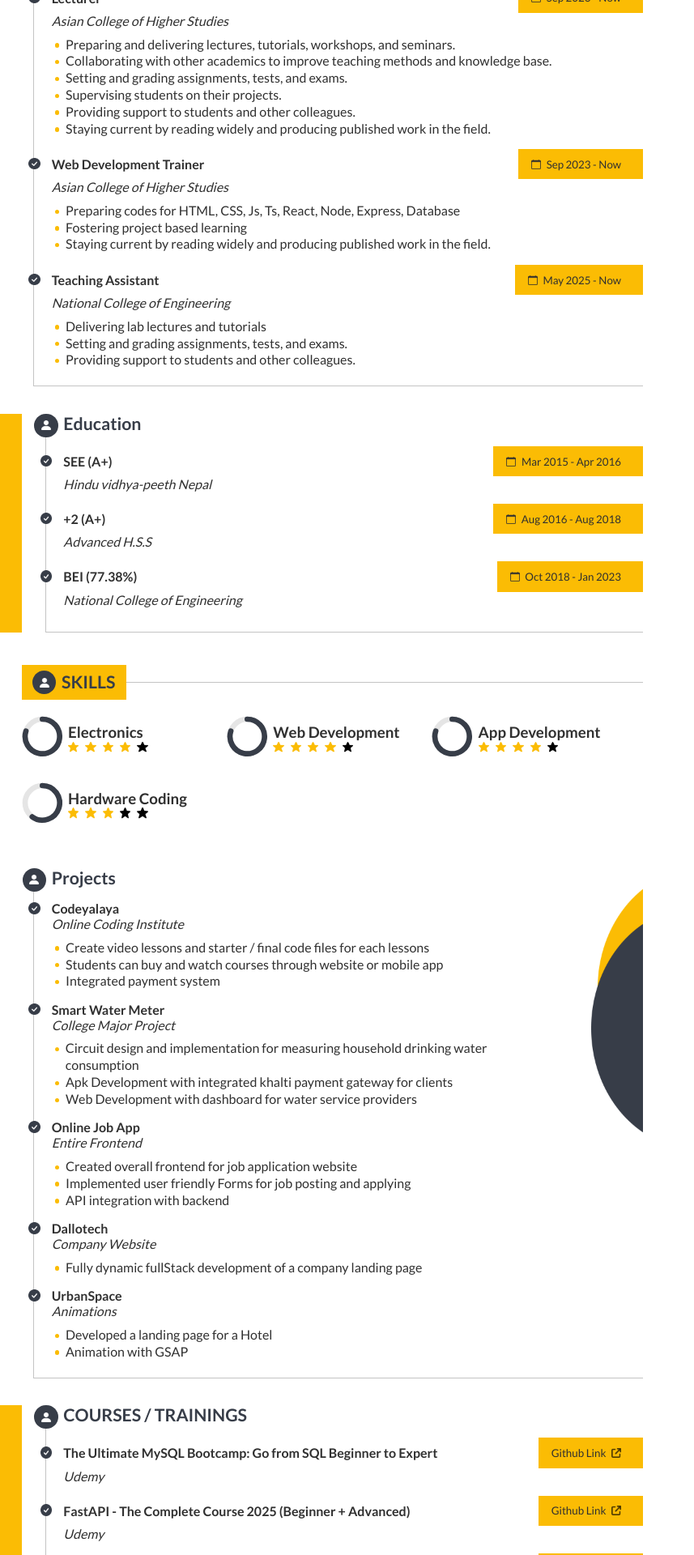
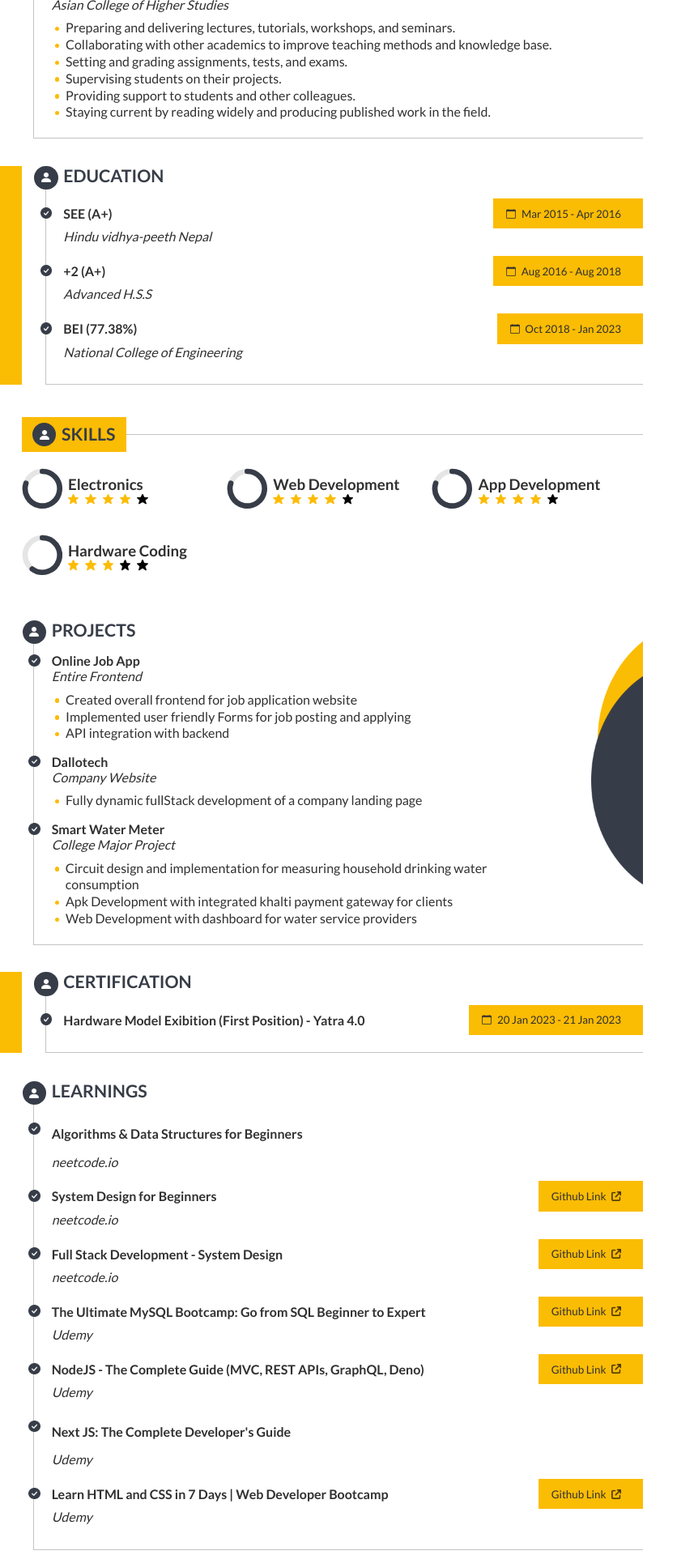
Before and after one commit to bidursapkota00/next-resume, a Next.js app: page / in a window 1280 px wide. Shown: the part 880-2800 px from the top of the page at 81% size, without its empty margins (0-857 px from the left). Built offline with nearby package versions, Linux system fonts and the light colour scheme.

Commit message:
optimizing for developer resume

```diff
--- a/src/app/data.js
+++ b/src/app/data.js
@@ -1,3 +1,17 @@
+function About() {
+  return (
+    <>
+      <b>Electronics, Communication, and Information Engineer</b> with strong
+      expertise in Web and Mobile app development, embedded systems, and{" "}
+      <b>Full-stack solutions</b>. Possess a solid foundation in{" "}
+      <b>Data Structures & Algorithms</b> and <b>System Design</b>. Previously
+      worked as a <b>Web Developer at Dallotech</b>, where I built dynamic,
+      responsive websites using <b>Node.js, Next.js</b>, GSAP, and integrated
+      APIs to deliver seamless user experiences.
+    </>
+  );
+}
+
 export const data = {
   name: "BIDUR SAPKOTA",
   fb: "https://www.facebook.com/bdur.sapkota",
@@ -8,8 +22,9 @@ export const data = {
   // job: "Lecturer",
   job: "",
   profile: "/profile3.png",
-  about:
-    "Electronics, Communication and Information Engineering graduate with strong expertise in web and app development, embedded systems, and full-stack solutions. Currently working as a Lecturer at Asian College of Higher Studies, with a solid foundation in academic instruction and student mentorship. Previously served as a Web Developer at Dallotech, delivering dynamic, responsive websites using Next.js, GSAP, and API integrations. Demonstrated proficiency in building impactful projects such as a Smart Water Meter with payment integration and a Job Application platform. Backed by diverse training in FastAPI, Next.js, MySQL, and Flutter, and recognized for excellence with a first-place award at the Yatra 4.0 Hardware Model Exhibition. Passionate about IoT, ethical hacking, and continuously exploring cutting-edge tech to solve real-world problems",
+  about: <About />,
+  // "<b>Electronics, Communication, and Information Engineer</b> with strong expertise in web and mobile app development, embedded systems, and <b>full-stack solutions</b>. Possess a solid foundation in <b>Data Structures & Algorithms</b> and <b>System Design</b>. Previously worked as a <b>Web Developer at Dallotech</b>, where I built dynamic, responsive websites using <b>Node.js, Next.js</b>, GSAP, and integrated APIs to deliver seamless user experiences",
+  // "Electronics, Communication and Information Engineering graduate with strong expertise in web and app development, embedded systems, and full-stack solutions. Currently working as a Lecturer at Asian College of Higher Studies, with a solid foundation in academic instruction and student mentorship. Previously served as a Web Developer at Dallotech, delivering dynamic, responsive websites using Next.js, GSAP, and API integrations. Demonstrated proficiency in building impactful projects such as a Smart Water Meter with payment integration and a Job Application platform. Backed by diverse training in FastAPI, Next.js, MySQL, and Flutter, and recognized for excellence with a first-place award at the Yatra 4.0 Hardware Model Exhibition. Passionate about IoT, ethical hacking, and continuously exploring cutting-edge tech to solve real-world problems",
   // "Lecturer at Asian College of Higher Studies. Previously worked as a web developer, specializing in modern JavaScript frameworks and scalable applications. Graduated in Electronics, Communication, and Information Engineering, combining technical expertise with a commitment to education and innovation. Adept at mentoring students, developing curriculum, and bridging the gap between theoretical concepts and real-world applications.",
   phone: "9865711881",
   email: "bidursapkota00@gmail.com",
@@ -29,6 +44,17 @@ export const data = {
       endDate: "Jun 2022",
     },
     {
+      jobTitle: "Web Development Trainer",
+      organization: "Asian College of Higher Studies",
+      description: [
+        "Preparing codes for HTML, CSS, Js, Ts, React, Node, Express, Database",
+        "Fostering project based learning",
+        "Staying current by reading widely and producing published work in the field.",
+      ],
+      startDate: "Sep 2023",
+      endDate: "Now",
+    },
+    {
       jobTitle: "Lecturer",
       organization: "Asian College of Higher Studies",
       description: [
@@ -42,28 +68,18 @@ export const data = {
       startDate: "Sep 2023",
       endDate: "Now",
     },
-    {
-      jobTitle: "Web Development Trainer",
-      organization: "Asian College of Higher Studies",
-      description: [
-        "Preparing codes for HTML, CSS, Js, Ts, React, Node, Express, Database",
-        "Fostering project based learning",
-        "Staying current by reading widely and producing published work in the field.",
-      ],
-      startDate: "Sep 2023",
-      endDate: "Now",
-    },
-    {
-      jobTitle: "Teaching Assistant",
-      organization: "National College of Engineering",
-      description: [
-        "Delivering lab lectures and tutorials",
-        "Setting and grading assignments, tests, and exams.",
-        "Providing support to students and other colleagues.",
-      ],
-      startDate: "May 2025",
-      endDate: "Now",
-    },
+
+    // {
+    //   jobTitle: "Teaching Assistant",
+    //   organization: "National College of Engineering",
+    //   description: [
+    //     "Delivering lab lectures and tutorials",
+    //     "Setting and grading assignments, tests, and exams.",
+    //     "Providing support to students and other colleagues.",
+    //   ],
+    //   startDate: "May 2025",
+    //   endDate: "Now",
+    // },
   ],
   education: [
     {
@@ -92,26 +108,17 @@ export const data = {
     { name: "Hardware Coding", rating: 3 },
   ],
   projects: [
-    {
-      title: "Codeyalaya",
-      expertise: "Online Coding Institute",
-      description: [
-        "Create video lessons and starter / final code files for each lessons",
-        "Students can buy and watch courses through website or mobile app",
-        "Integrated payment system",
-      ],
-      link: "https://github.com/bidursapkota00/codeyalaya-web-frontend",
-    },
-    {
-      title: "Smart Water Meter",
-      expertise: "College Major Project",
-      description: [
-        "Circuit design and implementation for measuring household drinking water consumption",
-        "Apk Development with integrated khalti payment gateway for clients",
-        "Web Development with dashboard for water service providers",
-      ],
-      link: "https://github.com/bidursapkota00/Major-Project",
-    },
+    // {
+    //   title: "Codeyalaya",
+    //   expertise: "Online Coding Institute",
+    //   description: [
+    //     "Create video lessons and starter / final code files for each lessons",
+    //     "Students can buy and watch courses through website or mobile app",
+    //     "Integrated payment system",
+    //   ],
+    //   link: "https://github.com/bidursapkota00/codeyalaya-web-frontend",
+    // },
+
     {
       title: "Online Job App",
       expertise: "Entire Frontend",
@@ -131,41 +138,35 @@ export const data = {
       link: "https://dallotech.com/",
     },
     {
-      title: "UrbanSpace",
-      expertise: "Animations",
+      title: "Smart Water Meter",
+      expertise: "College Major Project",
       description: [
-        "Developed a landing page for a Hotel",
-        "Animation with GSAP",
+        "Circuit design and implementation for measuring household drinking water consumption",
+        "Apk Development with integrated khalti payment gateway for clients",
+        "Web Development with dashboard for water service providers",
       ],
-      link: "https://urbanspace.com.np/",
+      link: "https://github.com/bidursapkota00/Major-Project",
     },
+    // {
+    //   title: "UrbanSpace",
+    //   expertise: "Animations",
+    //   description: [
+    //     "Developed a landing page for a Hotel",
+    //     "Animation with GSAP",
+    //   ],
+    //   link: "https://urbanspace.com.np/",
+    // },
   ],
   trainings: [
     {
-      title: "The Ultimate MySQL Bootcamp: Go from SQL Beginner to Expert",
-      organization: "Udemy",
-      github: "https://github.com/bidursapkota00/sql",
+      title: "Algorithms & Data Structures for Beginners",
+      organization: "neetcode.io",
+      github: "",
     },
     {
-      title: "FastAPI - The Complete Course 2025 (Beginner + Advanced)",
-      organization: "Udemy",
-      github: "https://github.com/bidursapkota00/fastapi",
-    },
-    {
-      title: "Build a Backend REST API with Python & Django - Advanced",
-      organization: "Udemy",
-      github:
-        "https://github.com/bidursapkota00/Build-a-Backend-REST-API-with-Python-Django---Advanced",
-    },
-    {
-      title: "The Ultimate Java Mastery Series",
-      organization: "codewithmosh.com",
-      github: "https://github.com/bidursapkota00/java-mastery",
-    },
-    {
-      title: "Next Auth V5 - Advanced Guide",
-      organization: "Youtube",
-      github: "https://github.com/bidursapkota00/next-auth-v5-advanced-guide",
+      title: "System Design for Beginners",
+      organization: "neetcode.io",
+      github: "https://github.com/bidursapkota00/System-Design-for-Beginners",
     },
     {
       title: "Full Stack Development - System Design",
@@ -174,21 +175,9 @@ export const data = {
         "https://github.com/bidursapkota00/full-stack-development---system-design",
     },
     {
-      title: "System Design for Beginners",
-      organization: "neetcode.io",
-      github: "https://github.com/bidursapkota00/System-Design-for-Beginners",
-    },
-    {
-      title: "Build Responsive Real-World Websites with HTML and CSS",
+      title: "The Ultimate MySQL Bootcamp: Go from SQL Beginner to Expert",
       organization: "Udemy",
-      github:
-        "https://github.com/bidursapkota00/Build-Responsive-Real-World-Websites-with-HTML-and-CSS",
-    },
-    {
-      title: "Learn HTML and CSS in 7 Days | Web Developer Bootcamp",
-      organization: "Udemy",
-      github:
-        "https://github.com/bidursapkota00/Learn-HTML-and-CSS-in-7-Days---Web-Developer-Bootcamp",
+      github: "https://github.com/bidursapkota00/sql",
     },
     {
       title: "NodeJS - The Complete Guide (MVC, REST APIs, GraphQL, Deno)",
@@ -202,15 +191,49 @@ export const data = {
       github: "",
     },
     {
-      title: "Flutter & Dart - The Complete Guide",
+      title: "Learn HTML and CSS in 7 Days | Web Developer Bootcamp",
       organization: "Udemy",
-      github: "",
+      github:
+        "https://github.com/bidursapkota00/Learn-HTML-and-CSS-in-7-Days---Web-Developer-Bootcamp",
     },
-    {
-      title: "Basic Python",
-      organization: "Tech Axis",
-      github: "",
-    },
+    // {
+    //   title: "FastAPI - The Complete Course 2025 (Beginner + Advanced)",
+    //   organization: "Udemy",
+    //   github: "https://github.com/bidursapkota00/fastapi",
+    // },
+    // {
+    //   title: "Build a Backend REST API with Python & Django - Advanced",
+    //   organization: "Udemy",
+    //   github:
+    //     "https://github.com/bidursapkota00/Build-a-Backend-REST-API-with-Python-Django---Advanced",
+    // },
+    // {
+    //   title: "The Ultimate Java Mastery Series",
+    //   organization: "codewithmosh.com",
+    //   github: "https://github.com/bidursapkota00/java-mastery",
+    // },
+    // {
+    //   title: "Next Auth V5 - Advanced Guide",
+    //   organization: "Youtube",
+    //   github: "https://github.com/bidursapkota00/next-auth-v5-advanced-guide",
+    // },
+    // {
+    //   title: "Build Responsive Real-World Websites with HTML and CSS",
+    //   organization: "Udemy",
+    //   github:
+    //     "https://github.com/bidursapkota00/Build-Responsive-Real-World-Websites-with-HTML-and-CSS",
+    // },
+
+    // {
+    //   title: "Flutter & Dart - The Complete Guide",
+    //   organization: "Udemy",
+    //   github: "",
+    // },
+    // {
+    //   title: "Basic Python",
+    //   organization: "Tech Axis",
+    //   github: "",
+    // },
     // {
     //   title: "Machine Learning A-Z: AI, Python & R + ChatGPT Prize",
     //   organization: "Udemy",
@@ -226,11 +249,7 @@ export const data = {
     //   organization: "Udemy",
     //   github: "",
     // },
-    {
-      title: "Algorithms & Data Structures for Beginners",
-      organization: "neetcode.io",
-      github: "",
-    },
+
     // {
     //   title: "Advanced Algorithms",
     //   organization: "neetcode.io",
--- a/src/app/globals.css
+++ b/src/app/globals.css
@@ -213,6 +213,7 @@ body,
   font-size: 16pt;
   color: #373d48;
   padding-left: 16pt;
+  text-transform: uppercase;
 }
 
 .exp-iconc {
--- a/src/app/page.js
+++ b/src/app/page.js
@@ -378,16 +378,51 @@ export default function Home() {
         ))}
       </div>
       {/* --------------------------------------------------------------------------- */}
-      {/* --------------------------------------TRAININGS---------------------------- */}
+      {/* ----------------------------------CERTIFICATES----------------------------- */}
       {/* --------------------------------------------------------------------------- */}
-      {data.trainings && data.trainings.length > 0 ? (
+      {data.certificates && data.certificates.length > 0 ? (
         <div className="edu">
           <div className="edu-left"></div>
           <div className="exp edu-edu">
             <div className="exp-iconc">
+              <img
+                src="/head.png"
+                alt="Certification icon"
+                className="exp-icon"
+              />
+            </div>
+            <h2 className="font exp-exp">Certification</h2>
+            {data.certificates.map((e, i) => (
+              <div key={i} className="exp-cont">
+                <div className="exp-titlec">
+                  <h3 className="font exp-title">{e.title}</h3>
+                  <div className="exp-date">
+                    <img
+                      src="/calender.png"
+                      alt="Calendar icon"
+                      className="exp-cal"
+                    />
+                    <span className="font exp-datet">
+                      {e.startDate} - {e.endDate}
+                    </span>
+                  </div>
+                  <img src="/tick.png" alt="Tick icon" className="exp-tick" />
+                </div>
+              </div>
+            ))}
+          </div>
+        </div>
+      ) : null}
+      {/* --------------------------------------------------------------------------- */}
+      {/* --------------------------------------TRAININGS---------------------------- */}
+      {/* --------------------------------------------------------------------------- */}
+      {data.trainings && data.trainings.length > 0 ? (
+        <div className="exp">
+          <div className="exp-iconc">
             <img src="/head.png" alt="Trainings icon" className="exp-icon" />
           </div>
-            <h2 className="font exp-exp">COURSES / TRAININGS</h2>
+          {/* <h2 className="font exp-exp">COURSES / TRAININGS</h2> */}
+          <h2 className="font exp-exp">LEARNINGS</h2>
           {data.trainings.map((e, i) => (
             <div key={i} className="exp-cont">
               <div className="exp-titlec">
@@ -415,7 +450,6 @@ export default function Home() {
               <h4 className="font exp-org">{e.organization}</h4>
             </div>
           ))}
-          </div>
         </div>
       ) : null}
       {/* --------------------------------------------------------------------------- */}
@@ -493,33 +527,6 @@ export default function Home() {
         )}
       </div>
       {/* --------------------------------------------------------------------------- */}
-      {/* ----------------------------------CERTIFICATES----------------------------- */}
-      {/* --------------------------------------------------------------------------- */}
-      <div className="exp">
-        <div className="exp-iconc">
-          <img src="/head.png" alt="Certification icon" className="exp-icon" />
-        </div>
-        <h2 className="font exp-exp">Certification</h2>
-        {data.certificates.map((e, i) => (
-          <div key={i} className="exp-cont">
-            <div className="exp-titlec">
-              <h3 className="font exp-title">{e.title}</h3>
-              <div className="exp-date">
-                <img
-                  src="/calender.png"
-                  alt="Calendar icon"
-                  className="exp-cal"
-                />
-                <span className="font exp-datet">
-                  {e.startDate} - {e.endDate}
-                </span>
-              </div>
-              <img src="/tick.png" alt="Tick icon" className="exp-tick" />
-            </div>
-          </div>
-        ))}
-      </div>
-      {/* --------------------------------------------------------------------------- */}
       {/* ----------------------------------REFERENCES------------------------------- */}
       {/* --------------------------------------------------------------------------- */}
       <div className="ref">
```
Lines whose indentation alone changed are shown as unchanged.
